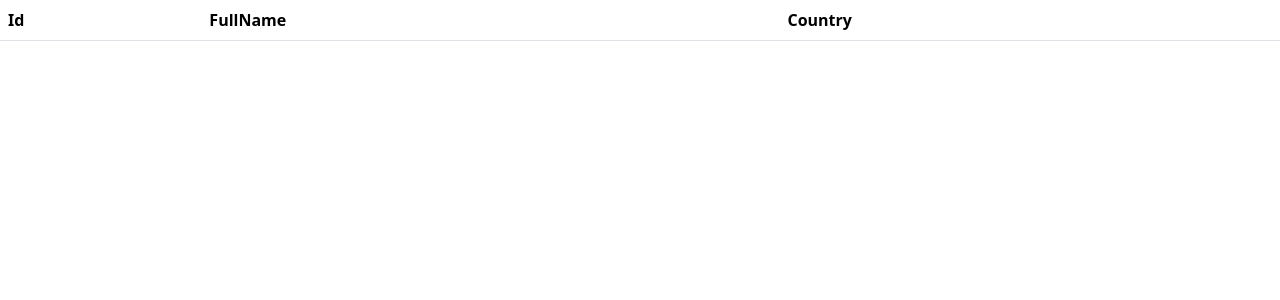
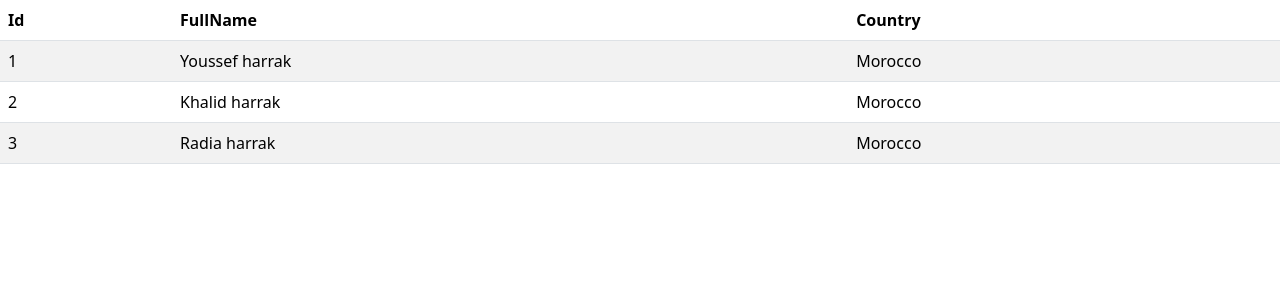
Before and after one commit to youssefharrak1/First-Steps-to-learn-React, a React (Create React App) app: page / in a window 1280 px wide. Shown: the top 300 px of the page. Built offline with nearby package versions, Linux system fonts and the light colour scheme.

Commit message:
added Users Table

```diff
--- a/src/Users/UsersTable.jsx
+++ b/src/Users/UsersTable.jsx
@@ -1,4 +1,4 @@
-export default function UsersTable()
+export default function UsersTable({users})
 {
     return (
         <>
@@ -12,6 +12,13 @@ export default function UsersTable()
                 </tr>
                 </thead>
                 <tbody>
+                {
+                    (users.length>0)?users.map((users,key)=> <tr key={key}>
+                    <td>{users.id}</td>
+                    <td>{users.fullname}</td>
+                    <td>{users.country}</td>
+                </tr>): <tr><td colSpan={3} align={"center"}>No users to display</td></tr>
+                }
 
                 </tbody>
             </table>
```
